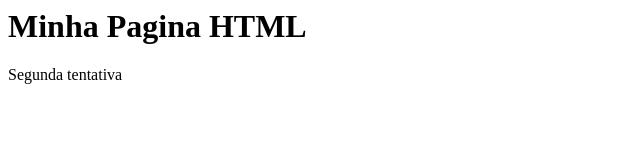
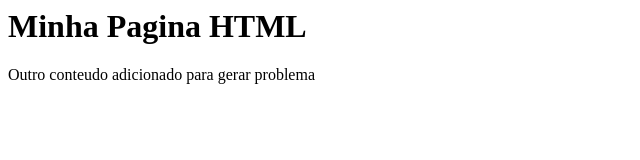
Before and after one commit to chaiennecsilva/gama-no-github, a plain HTML site: page index.html in a window 1280 px wide. Shown: the whole page, without its empty margins (0-640 px from the left). Drawn offline with Linux system fonts and the light colour scheme.

Commit message:
outro commit, desta vez em master

```diff
--- a/index.html
+++ b/index.html
@@ -1,6 +1,6 @@
 <html>
 	<body>
 		<h1>Minha Pagina HTML</h1>
-		<p>Segunda tentativa</p>
+		<p>Outro conteudo adicionado para gerar problema</p>
 	</body
 </html>
```
